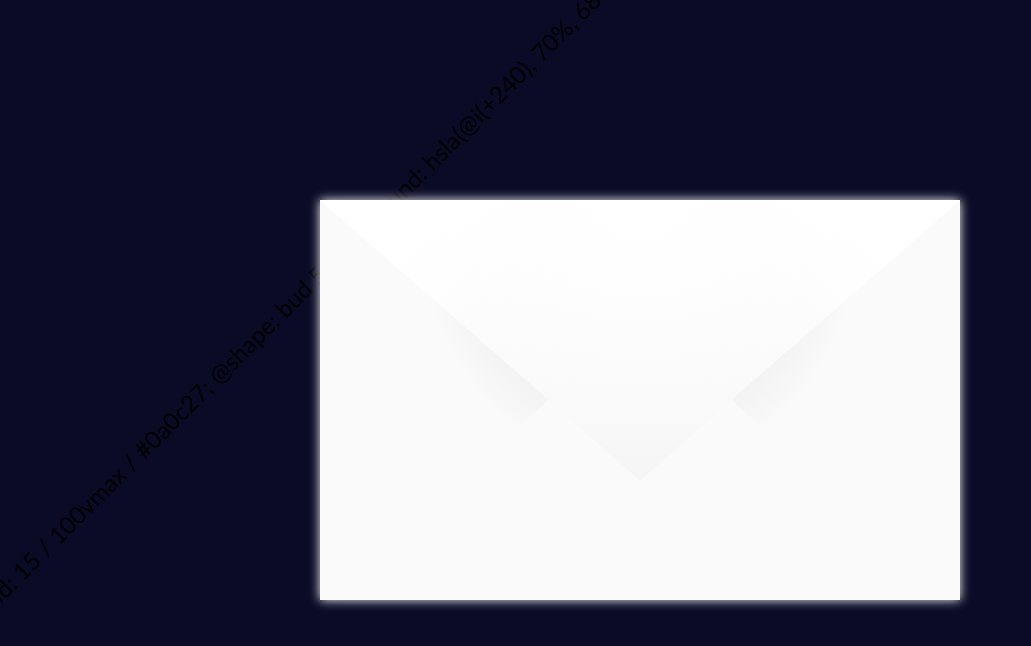
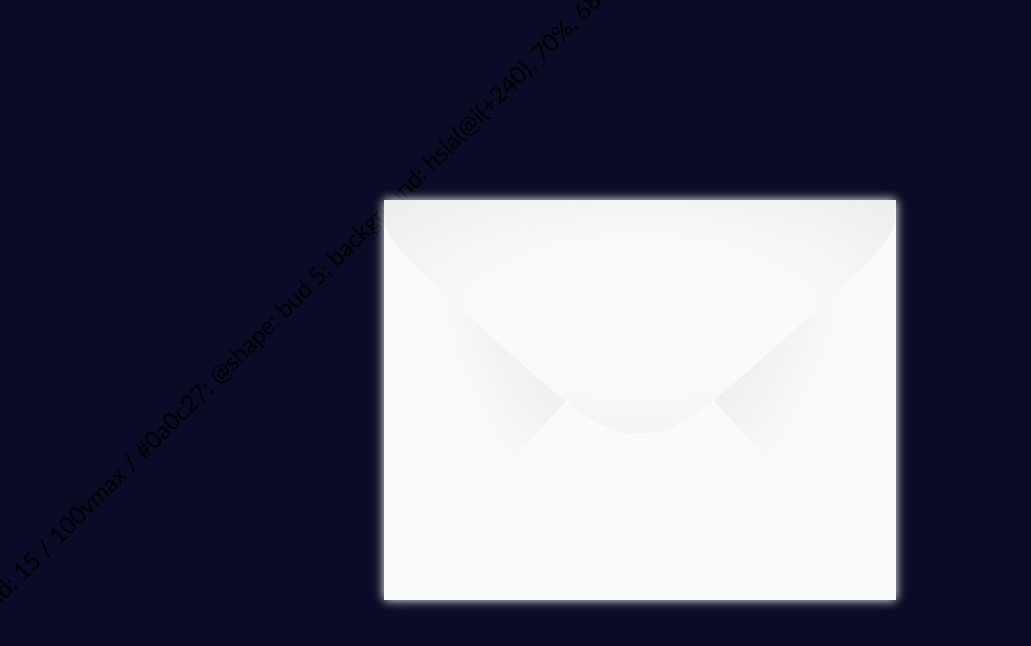
Before and after one commit to stefani-gifta/card-envelope, a plain HTML site: page index.html in a window 1280 px wide. Shown: the whole page, without its empty margins (0-1031 px from the left). Drawn offline with Linux system fonts and the light colour scheme.

Commit message:
Change flap to svg

```diff
--- a/index.html
+++ b/index.html
@@ -20,7 +20,17 @@
     </css-doodle>
 
     <div class="envelope">
-        <div class="envelope-flap"></div>
+        <div class="envelope-flap">
+            <svg xmlns="http://www.w3.org/2000/svg" viewBox="0 0 800 600" width="100%" height="100%" preserveAspectRatio="none" fill="none">
+                <defs>
+                    <radialGradient id="radialGradientFlap" r="1" cx="0.5" cy="0.5">
+                        <stop offset="0.3" stop-color="#fafafa" />
+                        <stop offset="1" stop-color="#e4e4e4" />
+                    </radialGradient>
+                </defs>
+                <path d="M 0 0 L 800 0 C 800 50 794 51 750 100 C 504 313 469 352 400 350 C 325 351 280 303 50 100 C 0 50 -1 46 0 0 Z" fill="url(#radialGradientFlap)"/>
+            </svg>
+        </div>
         <div class="envelope-body"></div>
         <div class="envelope-bot-flap"></div>
     </div>
--- a/style.css
+++ b/style.css
@@ -33,7 +33,7 @@ css-doodle {
 
 .envelope {
     height: 50vh;
-    width: 50vw;
+    width: 40vw;
     display: flex;
     justify-content: center;
     align-items: center;
@@ -49,11 +49,11 @@ css-doodle {
     position: absolute;
     height: 100%;
     width: 100%;
-    background:
-        radial-gradient(ellipse at top, white 0%, transparent 100%),
-        radial-gradient(ellipse at bottom, var(--env-dark-color) 0%, white 80%);
+    background: none;
+        /* radial-gradient(ellipse at top, white 0%, transparent 100%),
+        radial-gradient(ellipse at bottom, var(--env-dark-color) 0%, white 80%); */
     transform-origin: top;
-    clip-path: polygon(0% 0%, 50% 70%, 100% 0%);
+    /* clip-path: polygon(0% 0%, 50% 70%, 100% 0%); */
     transition: 0.5s transform;
     transform: rotate(0deg);
 }
@@ -68,7 +68,7 @@ css-doodle {
     height: 100%;
     width: 100%;
     background:
-        radial-gradient(ellipse at top, var(--env-dark-color) 20%, var(--env-bg-color) 50%);
+        radial-gradient(ellipse at top, var(--env-dark-color) 20%, var(--env-bg-color) 60%);
     clip-path: polygon(0% 0%, 50% 50%, 50% 50%, 100% 0%, 100% 100%, 0 100%);
 }
 
@@ -85,7 +85,7 @@ css-doodle {
     z-index: 1;
     position: absolute;
     height: 45vh;
-    width: 45vw;
+    width: 35vw;
     background: linear-gradient(var(--card-color), white);
     border-radius: 25px;
     display: flex;
```
